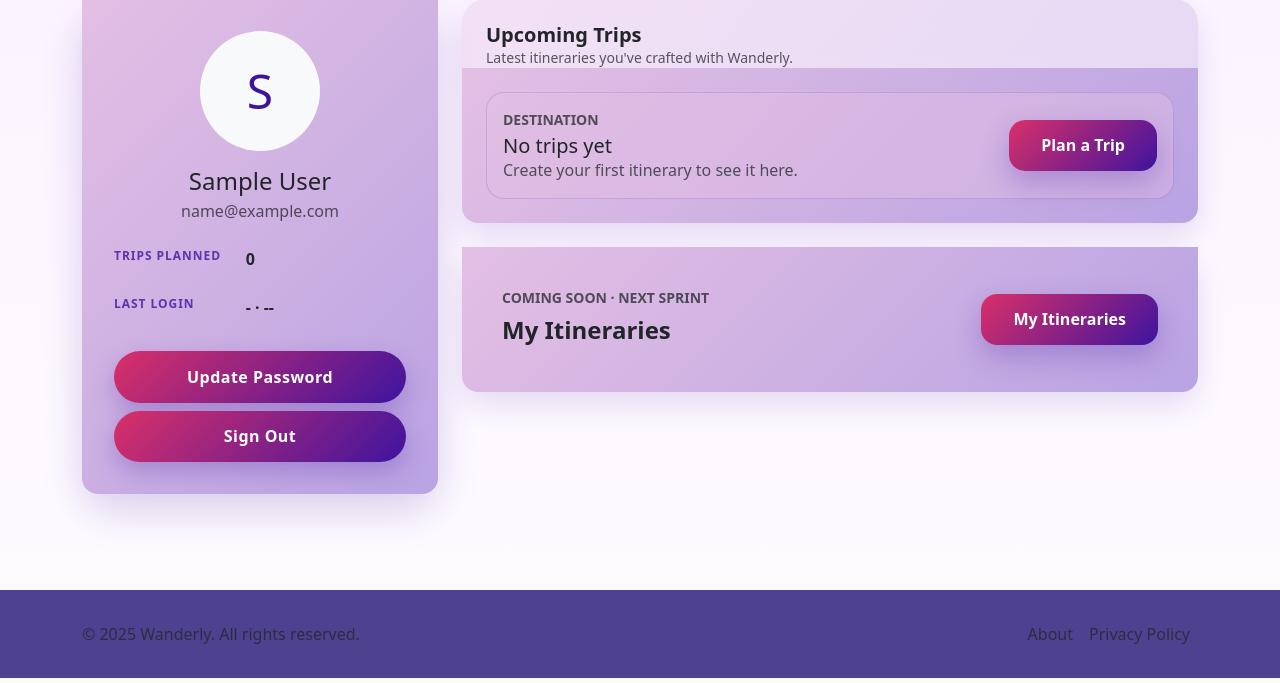
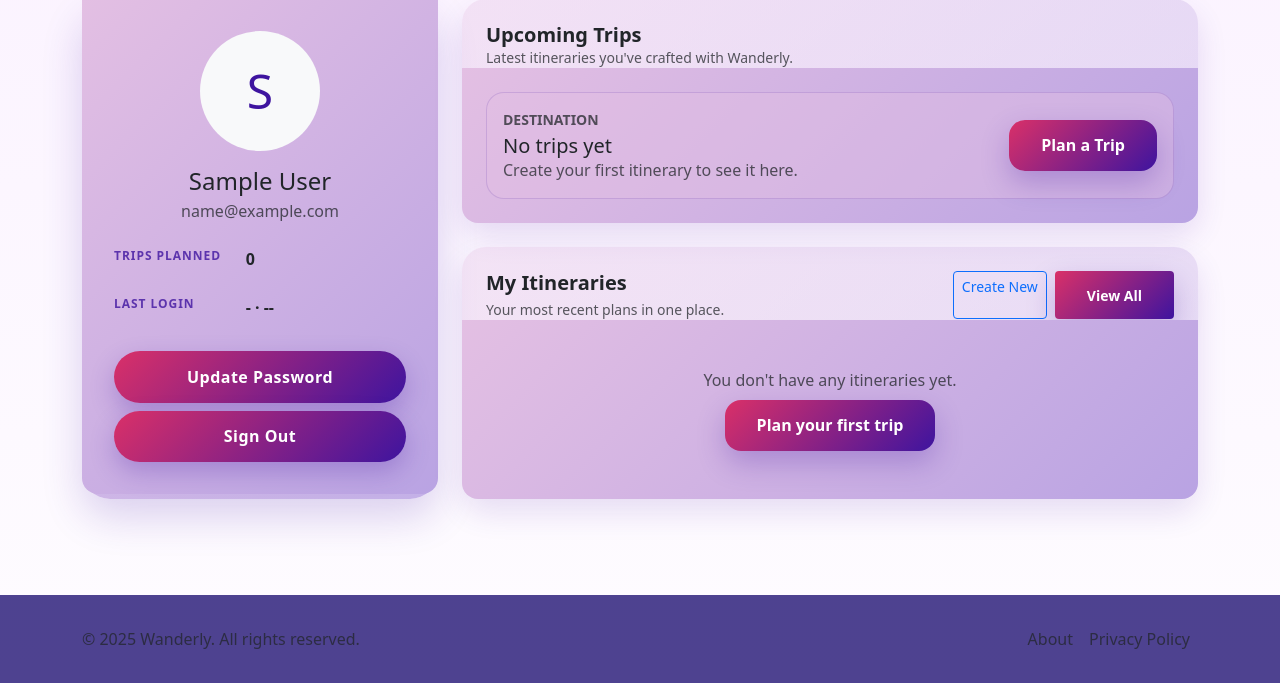
Before and after one commit to UCCS-CS4300-5300/Team-6-Fall-2025-Sec-1, a Django app: page /profile/ in a window 1280 px wide. Shown: the part 312-995 px from the top of the page. Run offline with Django 4.2, Linux system fonts and the light colour scheme; the visitor is signed in with stand-in values (Sample User, id 1); data that the repository does not hold is empty; parts of the project's set-up code (start-up, migrations or seed data) failed here and were passed over.

Commit message:
Improved itinerary views code readability
Also attached itinerary to user

```diff
--- a/Wanderly/user_profile/templates/profile/profile.html
+++ b/Wanderly/user_profile/templates/profile/profile.html
@@ -49,7 +49,7 @@
               </div>
               <dl class="row mb-0">
                 <dt class="col-5 info-label">Trips Planned</dt>
-                <dd class="col-7 fw-semibold text-dark">0</dd>
+                <dd class="col-7 fw-semibold text-dark">{{ itinerary_count }}</dd>
 
                 <dt class="col-5 info-label mt-3">Last Login</dt>
                 <dd class="col-7 fw-semibold text-dark mt-3">
@@ -71,6 +71,31 @@
               <p class="text-muted small mb-0">Latest itineraries you've crafted with Wanderly.</p>
             </div>
             <div class="card-body">
+              {% if upcoming_trip %}
+              <div class="trip-card d-flex flex-column flex-md-row align-items-start align-items-md-center gap-3">
+                <div>
+                  <p class="mb-1 text-uppercase small fw-semibold text-muted">Destination</p>
+                  <h4 class="h5 mb-1 text-dark">{{ upcoming_trip.destination }}</h4>
+                  <p class="text-muted mb-1">
+                    {{ upcoming_trip.start_date|date:"M d, Y" }} &ndash; {{ upcoming_trip.end_date|date:"M d, Y" }}
+                  </p>
+                  <p class="text-muted mb-0">
+                    Party of {{ upcoming_trip.party_adults }}{% if upcoming_trip.party_children %} + {{ upcoming_trip.party_children }} kid{{ upcoming_trip.party_children|pluralize }}{% endif %}
+                  </p>
+                </div>
+                <div class="ms-md-auto text-md-end w-100 w-md-auto">
+                  <p class="text-muted small mb-2">
+                    Access Code: <span class="fw-semibold text-dark">{{ upcoming_trip.access_code }}</span>
+                  </p>
+                  <a href="{% url 'itinerary:itinerary_detail' upcoming_trip.access_code %}" class="btn btn-primary w-100 mb-2">
+                    View Itinerary
+                  </a>
+                  <a href="{% url 'itinerary:itinerary' %}" class="btn btn-outline-primary w-100">
+                    Plan Another Trip
+                  </a>
+                </div>
+              </div>
+              {% else %}
               <div class="trip-card d-flex flex-column flex-md-row align-items-start align-items-md-center gap-3">
                 <div>
                   <p class="mb-1 text-uppercase small fw-semibold text-muted">Destination</p>
@@ -81,18 +106,53 @@
                   <a href="{% url 'itinerary:itinerary' %}" class="btn btn-primary">Plan a Trip</a>
                 </div>
               </div>
+              {% endif %}
             </div>
           </div>
 
-          <div class="section-card card cta-card mt-4">
-            <div class="card-body text-center text-md-start d-flex flex-column flex-md-row align-items-center gap-4 text-dark">
+          <div class="section-card card mt-4">
+            <div class="card-header d-flex flex-column flex-md-row align-items-start align-items-md-center gap-2">
               <div>
-                <p class="text-uppercase small fw-semibold mb-2 opacity-75 text-dark">Coming Soon · Next Sprint</p>
-                <h3 class="h4 fw-bold mb-2 text-dark">My Itineraries</h3>
+                <h3 class="h5 fw-bold mb-1">My Itineraries</h3>
+                <p class="text-muted small mb-0">Your most recent plans in one place.</p>
               </div>
-              <div class="ms-md-auto">
-                <a href="{% url 'itinerary:itinerary_list' %}" class="btn btn-primary">My Itineraries</a>
+              <div class="ms-md-auto d-flex gap-2">
+                <a href="{% url 'itinerary:itinerary' %}" class="btn btn-outline-primary btn-sm">Create New</a>
+                <a href="{% url 'itinerary:itinerary_list' %}" class="btn btn-primary btn-sm">View All</a>
               </div>
+            </div>
+            <div class="card-body">
+              {% if recent_itineraries %}
+              <div class="list-group list-group-flush">
+                {% for trip in recent_itineraries %}
+                <div class="list-group-item py-3">
+                  <div class="d-flex flex-column flex-md-row align-items-md-center gap-3">
+                    <div>
+                      <p class="text-uppercase small fw-semibold text-muted mb-1">Destination</p>
+                      <h4 class="h5 mb-1 text-dark">{{ trip.destination }}</h4>
+                      <p class="text-muted mb-1">
+                        {{ trip.start_date|date:"M d, Y" }} &ndash; {{ trip.end_date|date:"M d, Y" }}
+                      </p>
+                      <p class="text-muted small mb-0">
+                        Access Code: <span class="fw-semibold text-dark">{{ trip.access_code }}</span>
+                      </p>
+                    </div>
+                    <div class="ms-md-auto text-md-end">
+                      <p class="text-muted small mb-2">
+                        Updated {{ trip.updated_at|date:"M d, Y" }}
+                      </p>
+                      <a href="{% url 'itinerary:itinerary_detail' trip.access_code %}" class="btn btn-primary btn-sm">Open</a>
+                    </div>
+                  </div>
+                </div>
+                {% endfor %}
+              </div>
+              {% else %}
+              <div class="text-center py-4">
+                <p class="text-muted mb-2">You don't have any itineraries yet.</p>
+                <a href="{% url 'itinerary:itinerary' %}" class="btn btn-primary">Plan your first trip</a>
+              </div>
+              {% endif %}
             </div>
           </div>
         </div>
--- a/Wanderly/user_profile/views.py
+++ b/Wanderly/user_profile/views.py
@@ -1,7 +1,30 @@
 """ Views for user profile app """
+from django.contrib.auth.decorators import login_required
 from django.shortcuts import render
+from django.utils import timezone
+
+from itinerary.models import Itinerary
 
 
+@login_required
 def user_profile(request):
-    """ Route to render user profile page """
-    return render(request, "profile/profile.html")
+    """Render the authenticated user's profile dashboard."""
+    today = timezone.now().date()
+    user_itineraries = (
+        Itinerary.objects.filter(user=request.user)
+        .order_by("-start_date", "-created_at")
+    )
+    itinerary_count = user_itineraries.count()
+    upcoming_trip = (
+        user_itineraries.filter(start_date__gte=today)
+        .order_by("start_date")
+        .first()
+    )
+    recent_itineraries = list(user_itineraries[:5])
+
+    context = {
+        "itinerary_count": itinerary_count,
+        "upcoming_trip": upcoming_trip,
+        "recent_itineraries": recent_itineraries,
+    }
+    return render(request, "profile/profile.html", context)
```
Also changed, not shown: Wanderly/itinerary/models.py (+8 -0 lines), Wanderly/itinerary/views.py (+174 -26 lines), Wanderly/itinerary/migrations/0003_itinerary_user.py (added).
